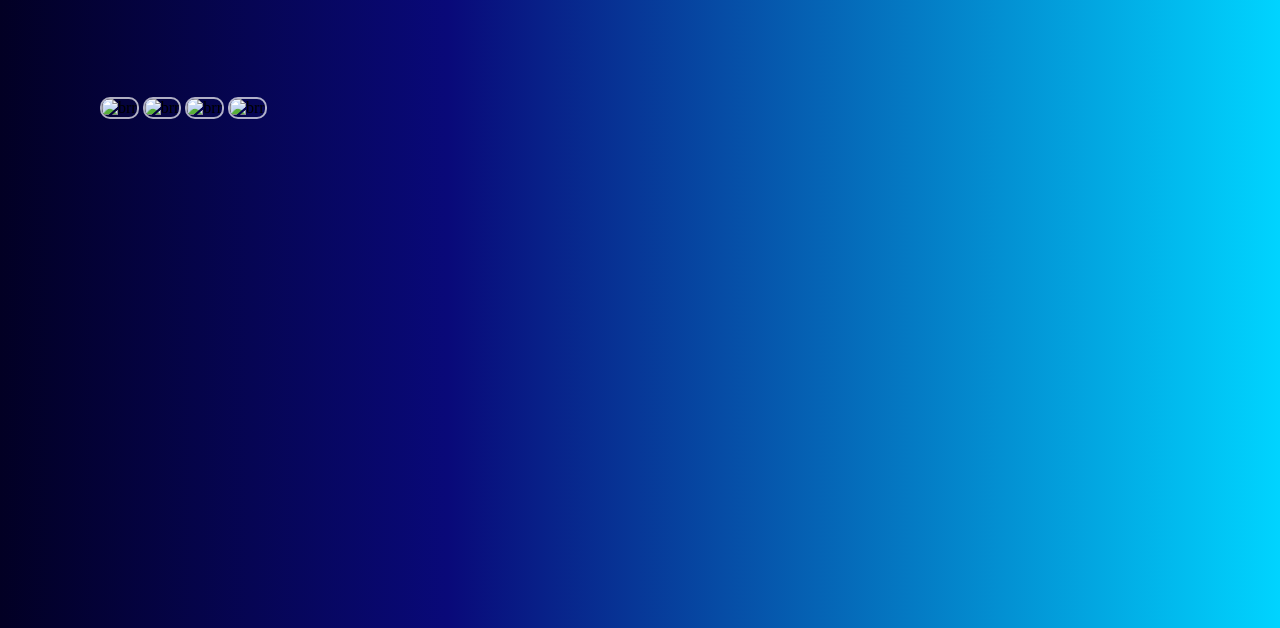
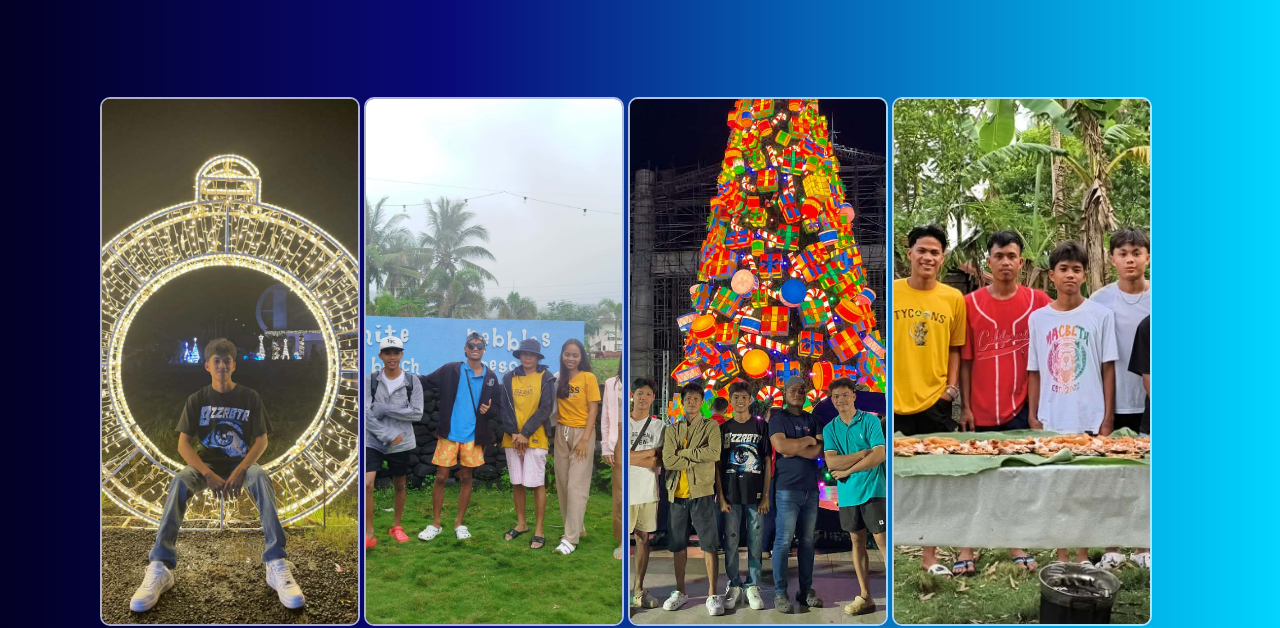
Before and after one commit to m4rvinnn/m4rrr, a plain HTML site: page Gallery.html in a window 1280 px wide. Shown: the part 196-824 px from the top of the page. Drawn offline with Linux system fonts and the light colour scheme.

Commit message:
Update Gallery.html

```diff
--- a/Gallery.html
+++ b/Gallery.html
@@ -26,10 +26,10 @@
 
     <div class="container">
 
-        <img src="images/im5.jpg" alt="brr">
-        <img src="images/im6.jpg" alt="brr">
-        <img src="images/im7.jpg" alt="brr">
-        <img src="images/im8.jpg" alt="brr">
+        <img src="im5.jpg" alt="brr">
+        <img src="im6.jpg" alt="brr">
+        <img src="im7.jpg" alt="brr">
+        <img src="im8.jpg" alt="brr">
 
     </div>
     <body>
```
